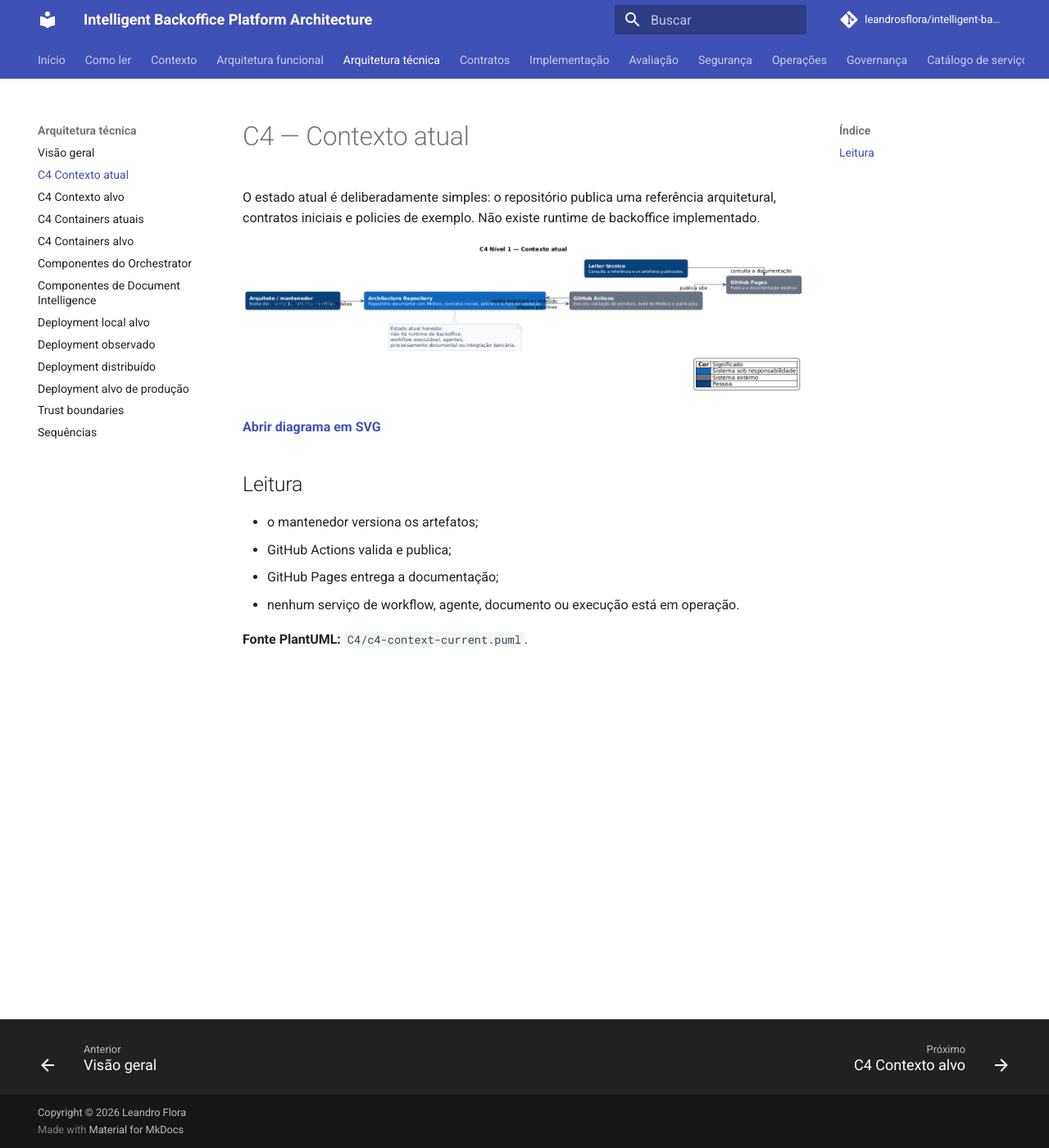
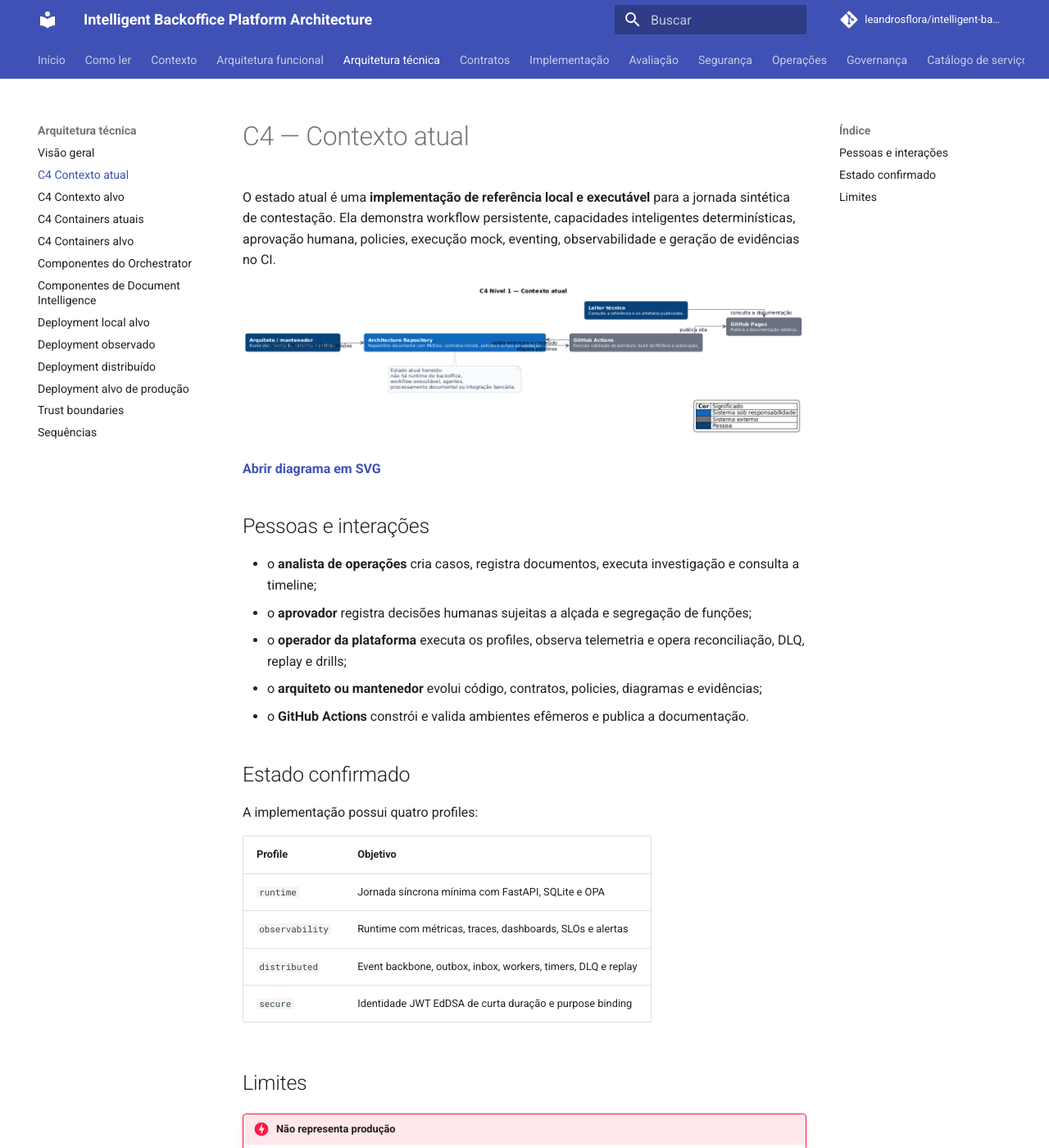
Before and after one commit to leandrosflora/intelligent-backoffice-platform-architecture, an MkDocs documentation site: the page built from docs/architecture/c4-context-current.md, in a window 1280 px wide and 1400 px high. Shown: the whole window at 82% size. Built offline with MkDocs 1.6.1 and Material for MkDocs 9.7.7, drawn with Linux system fonts in a browser that asks for light colours; comment, search, counter and statistics services are not loaded; some of the changed text lies outside the part shown.

Commit message:
Alinha documentação do contexto atual

```diff
--- a/docs/architecture/c4-context-current.md
+++ b/docs/architecture/c4-context-current.md
@@ -1,16 +1,37 @@
 # C4 — Contexto atual
 
-O estado atual é deliberadamente simples: o repositório publica uma referência arquitetural, contratos iniciais e policies de exemplo. Não existe runtime de backoffice implementado.
+O estado atual é uma **implementação de referência local e executável** para a jornada sintética de contestação. Ela demonstra workflow persistente, capacidades inteligentes determinísticas, aprovação humana, policies, execução mock, eventing, observabilidade e geração de evidências no CI.
 
 [![C4 contexto atual](../assets/diagrams/c4-context-current.png)](../assets/diagrams/c4-context-current.svg)
 
 [**Abrir diagrama em SVG**](../assets/diagrams/c4-context-current.svg)
 
-## Leitura
+## Pessoas e interações
 
-- o mantenedor versiona os artefatos;
-- GitHub Actions valida e publica;
-- GitHub Pages entrega a documentação;
-- nenhum serviço de workflow, agente, documento ou execução está em operação.
+- o **analista de operações** cria casos, registra documentos, executa investigação e consulta a timeline;
+- o **aprovador** registra decisões humanas sujeitas a alçada e segregação de funções;
+- o **operador da plataforma** executa os profiles, observa telemetria e opera reconciliação, DLQ, replay e drills;
+- o **arquiteto ou mantenedor** evolui código, contratos, policies, diagramas e evidências;
+- o **GitHub Actions** constrói e valida ambientes efêmeros e publica a documentação.
+
+## Estado confirmado
+
+A implementação possui quatro profiles:
+
+| Profile | Objetivo |
+|---|---|
+| `runtime` | Jornada síncrona mínima com FastAPI, SQLite e OPA |
+| `observability` | Runtime com métricas, traces, dashboards, SLOs e alertas |
+| `distributed` | Event backbone, outbox, inbox, workers, timers, DLQ e replay |
+| `secure` | Identidade JWT EdDSA de curta duração e purpose binding |
+
+## Limites
+
+!!! danger "Não representa produção"
+    O ambiente usa dados e integrações sintéticos, execução financeira mock, bancos SQLite e broker single-node. Não há integração com IAM, sistemas de registro, banco gerenciado, Kafka Multi-AZ ou operação 24x7 corporativos.
+
+O status oficial permanece **`NOT_PRODUCTION_READY`**.
+
+Consulte também a [matriz de implementação atual × alvo](implementation-status.md).
 
 **Fonte PlantUML:** `C4/c4-context-current.puml`.
```
